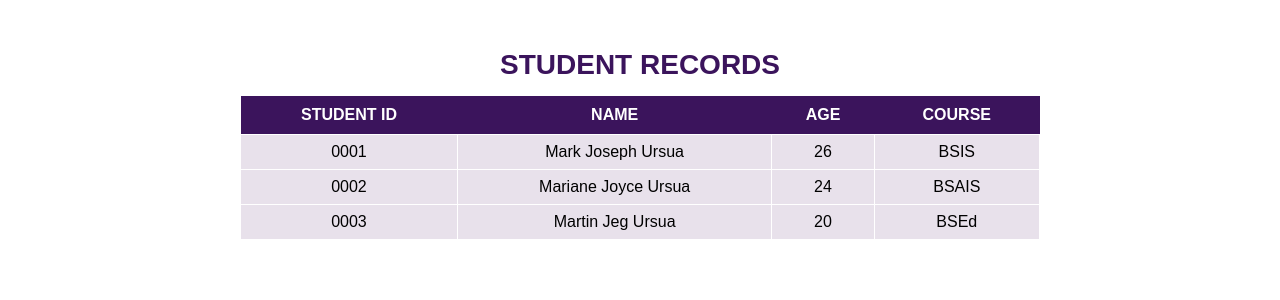
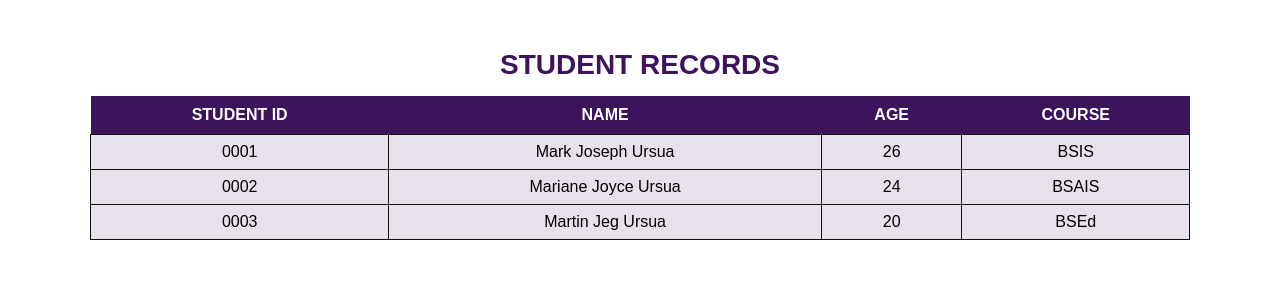
Before and after one commit to mawi-ursua/quiz3_django, a Django app: page / in a window 1280 px wide. Shown: the top 300 px of the page. Run offline with Django 5.2, Linux system fonts and the light colour scheme; data comes from the database, SQL or seed files in the repository.

Commit message:
final html design

```diff
--- a/main/templates/main/home.html
+++ b/main/templates/main/home.html
@@ -12,7 +12,7 @@
         }
 
         .container {
-            max-width: 800px;
+            max-width: 1100px;
             margin: auto;
         }
 
@@ -39,7 +39,7 @@
             background-color: #e8e1eb;
             padding: 8px;
             text-align: center;
-            border: 1px solid white;
+            border: 1.5px solid rgb(17, 17, 17);
         }
     </style>
 </head>
```
